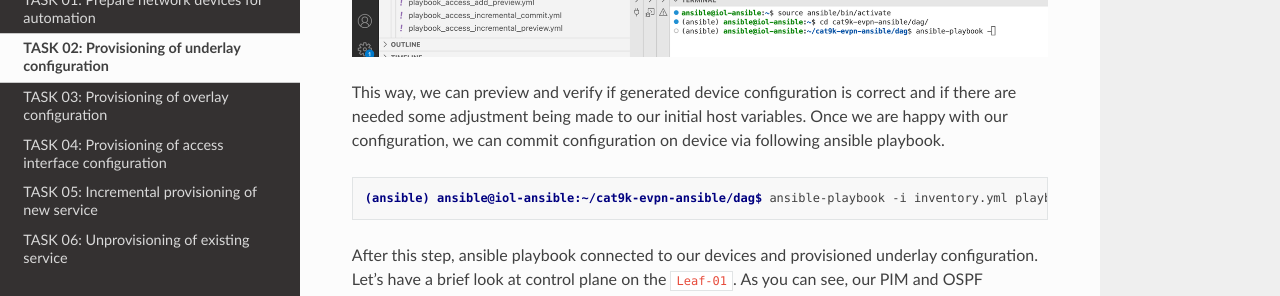
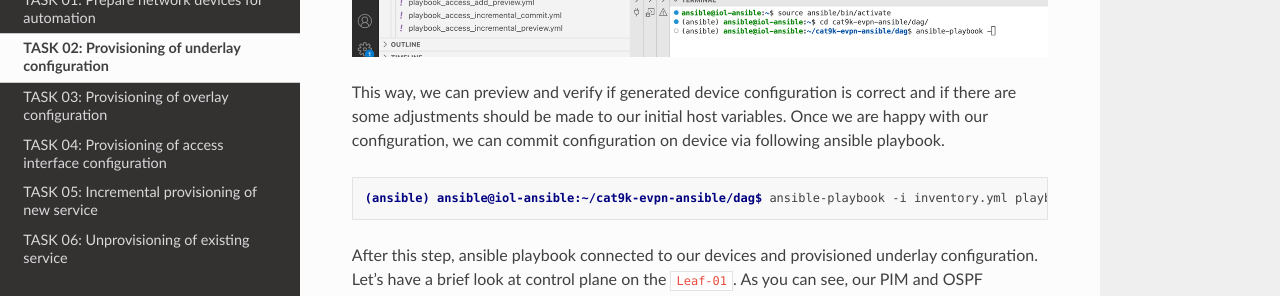
Before and after one commit to dvishchu/labens-2969, a Sphinx documentation site: the page built from docs/source/task_02.rst, in a window 1280 px wide and 900 px high, scrolled down 1573 px. Shown: the part 175-471 px from the top of the window. Built offline with Sphinx 7.4.7 and the Read the Docs theme 2.0.0, drawn with Linux system fonts in a browser that asks for light colours.

Commit message:
Update task_02.rst

```diff
--- a/docs/source/task_02.rst
+++ b/docs/source/task_02.rst
@@ -32,7 +32,7 @@ Output from this ansible playbook can be found in the folder ``preview_files``.
 
 .. image:: assets/task02_config_preview.png
 
-This way, we can preview and verify if generated device configuration is correct and if there are needed some adjustment being made to our initial host variables. Once we are happy with our configuration, we can commit configuration on device via following ansible playbook.
+This way, we can preview and verify if generated device configuration is correct and if there are some adjustments should be made to our initial host variables. Once we are happy with our configuration, we can commit configuration on device via following ansible playbook.
 
 .. code-block:: console
 
```
